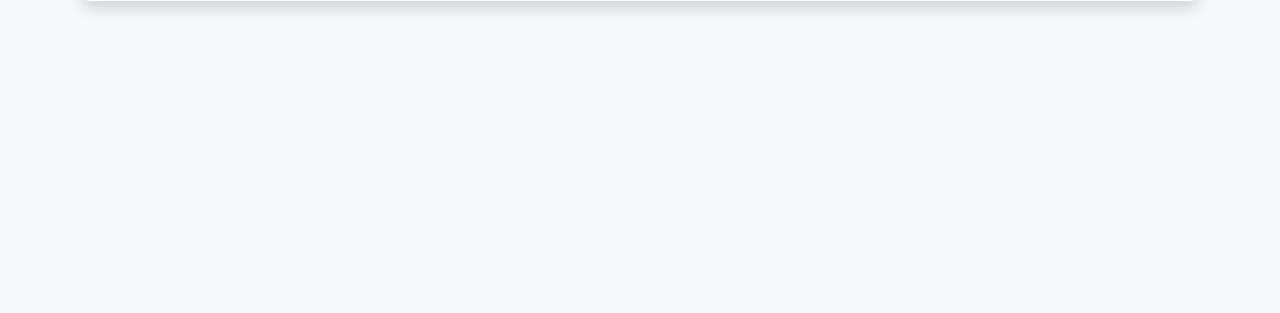
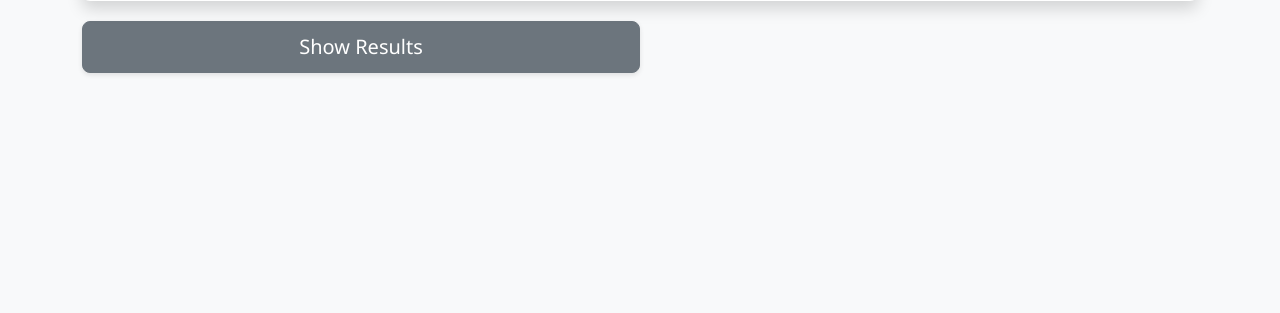
Before and after one commit to coolka1234/Quizzable-Web-Project, a Flask app: template app/templates/host_waiting.html in a window 1280 px wide. Shown: the part 414-727 px from the top of the page. Run offline with Flask 3, Linux system fonts and the light colour scheme; the template is opened without the code that fills it: most values are stand-ins (such as "Sample title", 1, 10 or a date in 2020); some libraries are stand-ins or nearby versions.

Commit message:
działa lobby

```diff
--- a/app/templates/host_waiting.html
+++ b/app/templates/host_waiting.html
@@ -5,6 +5,7 @@
 {% block content %}
 <div class="container mt-5">
     <h1 class="text-center mb-4">Game in Progress</h1>
+    <input type="hidden" id="quiz-id" value="{{ quiz_id }}">
     <div class="card shadow">
         <div class="card-header bg-primary text-white">
             <h3 class="text-center">Game Code: <span id="game-code">{{ game_code }}</span></h3>
@@ -28,6 +29,9 @@
                 </div>
             </div>
         </div>
+    </div>
+    <div class="mt-3">
+        <button class="btn btn-secondary btn-lg w-50" onclick=results()>Show Results</button>
     </div>
 </div>
 {% endblock %}
@@ -92,5 +96,9 @@
             window.location.href = `/results/${quizId}`;
         });
     });
+    function results() {
+        const quizId = document.getElementById('quiz-id').value;
+        window.location.href = `/results/${quizId}`;
+    }
 </script>
 {% endblock %}
--- a/app/templates/lobby_host.html
+++ b/app/templates/lobby_host.html
@@ -10,6 +10,7 @@
                 <div class="card-header bg-primary text-white">
                     <h1 class="h3 mb-0">Quiz Lobby</h1>
                 </div>
+
                 <div class="card-body">
                     <p class="lead">Share this game code with your players:</p>
                     <h2 class="display-4 game-code mb-3 p-3 bg-light border rounded">{{ game_code }}</h2>
```
